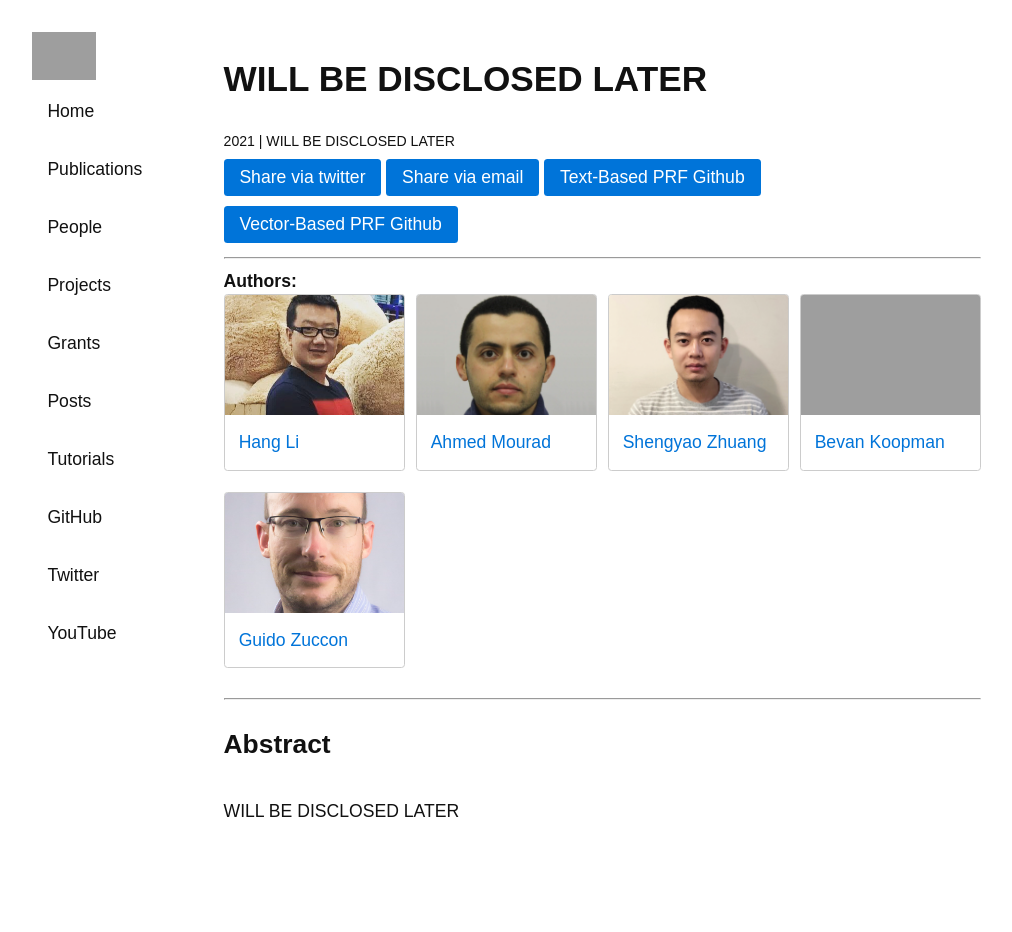
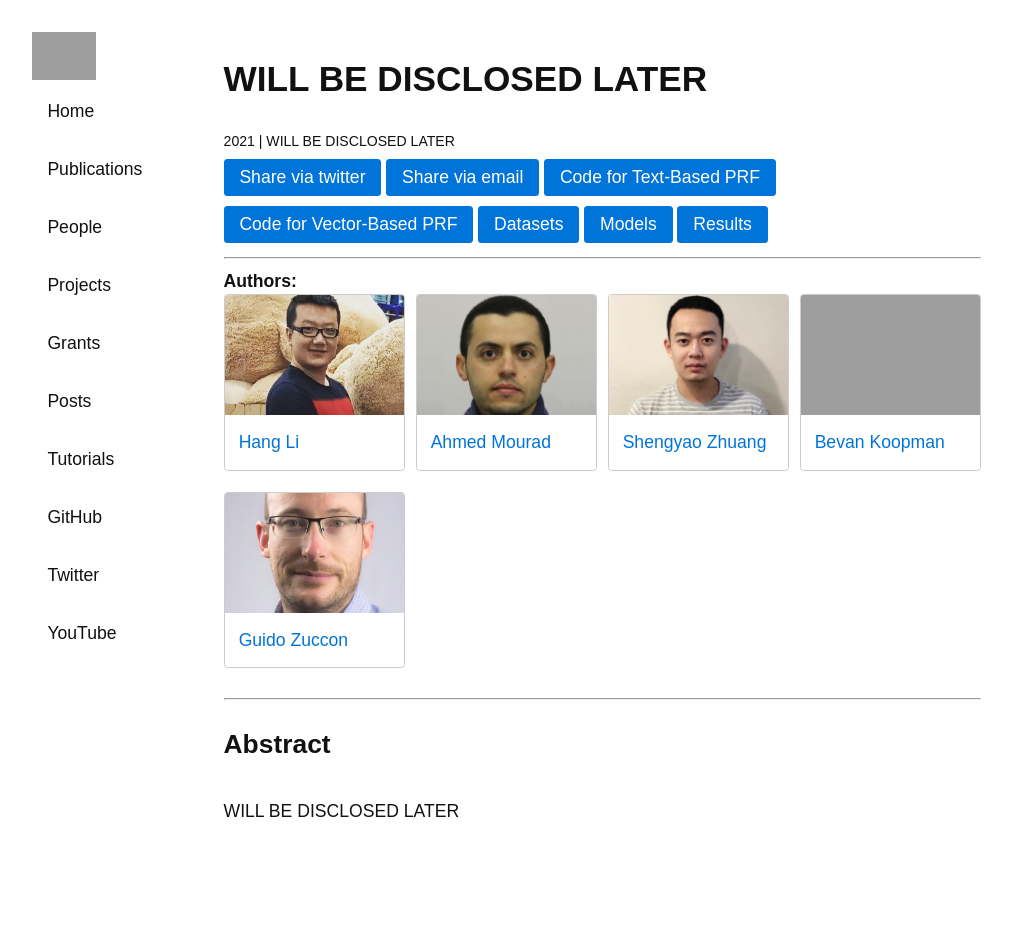
Before and after one commit to ielab/ielab.github.io, a Jekyll site: the page built from _publications/li-tois-2021.md, in a window 1280 px wide. Shown: the whole page, without its empty margins (139-1151 px from the left). Built offline with Jekyll 4.4.1, drawn with Linux system fonts in a browser that asks for light colours; grey boxes are pictures that could not be loaded.

Commit message:
add link for datasets, models, and results

```diff
--- a/_publications/li-tois-2021.md
+++ b/_publications/li-tois-2021.md
@@ -6,9 +6,15 @@ venue: WILL BE DISCLOSED LATER
 year: 2021
 links:
  - url: https://github.com/hanglics/Neural-Relevance-Feedback-Public/tree/master/Text_Based_PRF
-   name: Text-Based PRF Github
+   name: Code for Text-Based PRF
  - url: https://github.com/hanglics/Neural-Relevance-Feedback-Public/tree/master/Vector_Based_PRF
-   name: Vector-Based PRF Github
+   name: Code for Vector-Based PRF
+ - url: https://drive.google.com/drive/folders/1kOmNy5zZi34BZHEnRiGJmglyYIwvb7wH?usp=sharing
+   name: Datasets
+ - url: https://drive.google.com/drive/folders/1UdtGJpjdYQ8G6tzxhgnDsi2wU41Knv4x?usp=sharing
+   name: Models
+ - url: https://drive.google.com/drive/folders/1l7_P0T-HcloXwVZMvlM7jcnlmFk4itju?usp=sharing
+   name: Results
 ---
 ---
 ## Abstract
```
